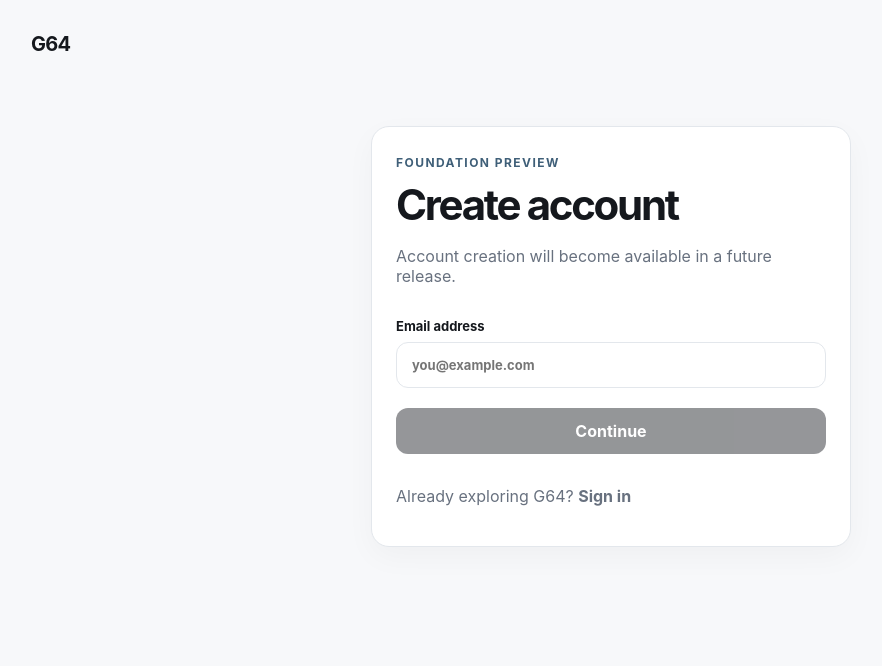
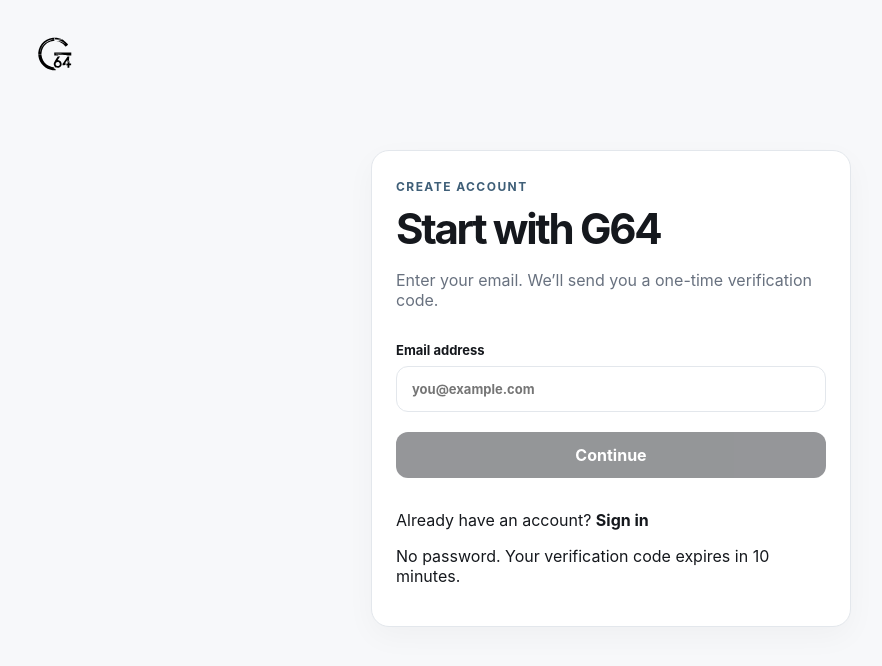
Before and after one commit to lambert34/landing, a Next.js app in the folder apps/web/: page /signup in a window 1280 px wide. Shown: the top 666 px of the page, without its empty margins (29-911 px from the left). Built offline with nearby package versions, Linux system fonts and the light colour scheme; no server answers.

Commit message:
feat: enable signup and login forms

```diff
--- a/apps/web/src/app/signup/page.tsx
+++ b/apps/web/src/app/signup/page.tsx
@@ -1,2 +1,5 @@
-import Link from 'next/link'; import { BrandLogo, Button, Card, Container, Input, PageHeader } from '@g64/ui';
-export default function Signup(){return <Container className="auth-page"><Link href="/"><BrandLogo/></Link><Card className="auth-card"><PageHeader eyebrow="Foundation preview" title="Create account" description="Account creation will become available in a future release."/><form><label>Email address<Input type="email" placeholder="you@example.com" disabled/></label><Button type="button" disabled>Continue</Button></form><p className="muted">Already exploring G64? <Link href="/login">Sign in</Link></p></Card></Container>}
+import { AuthEmailForm } from '../../components/auth-email-form';
+
+export default function Signup() {
+  return <AuthEmailForm purpose="signup" />;
+}
```
